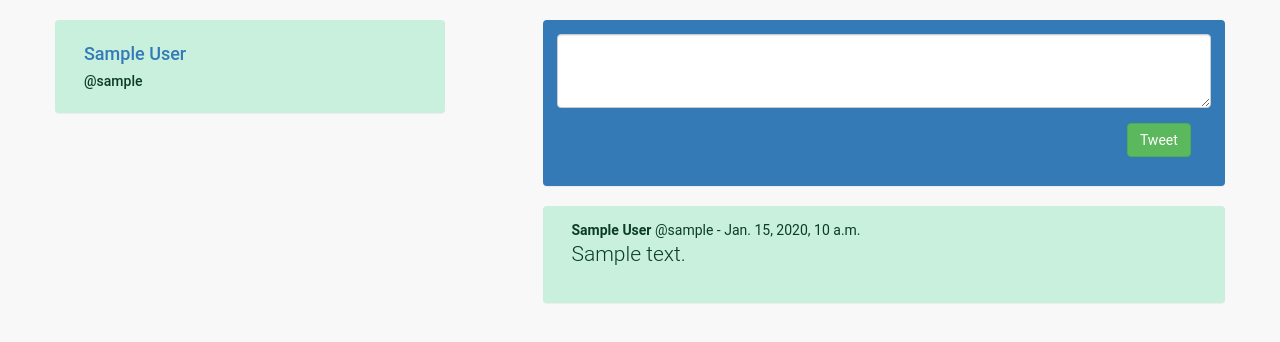
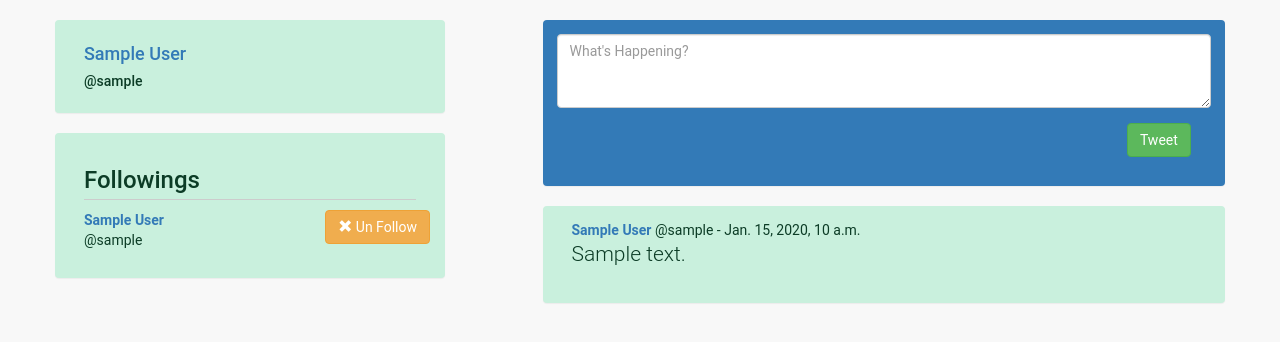
Before and after one commit to mainul098/Toucan, a Django app: page / in a window 1280 px wide. Shown: the part 50-392 px from the top of the page. Run offline with Django 3.2, Linux system fonts and the light colour scheme; a user stored in the database is signed in; tables that the repository leaves empty hold one stand-in row (values such as "Sample post"); some libraries are stand-ins or nearby versions.

Commit message:
add un follow option

```diff
--- a/twitter/templates/twitter/index.html
+++ b/twitter/templates/twitter/index.html
@@ -6,13 +6,45 @@
             <div class="col-md-4">
                 <div class="row">
                     <div class="col-md-12 panel">
-                        <div class="h4">
-                            <a href="{% url 'twitter:profile_user' user.id %}">
+                        {% if user_info %}
+                            <div class="h4">
+                                <a href="{% url 'twitter:profile_user' user_info.id %}"> {{ user_info.get_full_name }}</a>
+                            </div>
+                            <div class="h5">@{{ user_info.get_username }}</div>
+                        {% else %}
+                            <div class="h4">
+                                <a href="{% url 'twitter:profile_user' user.id %}">
                                 {{ user.get_full_name }}</a>
-                        </div>
-                        <div class="h5">@{{ user.get_username }}</div>
+                            </div>
+                            <div class="h5">@{{ user.get_username }}</div>
+                        {% endif %}
                     </div>
                 </div>
+                {% if followers %}
+                        <div class="row">
+                            <div class="col-md-12 panel">
+                                <div class="h3">Followings</div>
+                                    {% for follower in followers %}
+                                        <div class="row">
+                                            <div class="col-md-8">
+                                                <div class="row item">
+                                                    <div class="col-md-12">
+                                                        <a href="{% url 'twitter:profile_user' follower.id %}"><strong>{{ follower.get_full_name }} </strong> </a>
+                                                    </div>
+                                                    <div class="col-md-12">
+                                                        @{{ follower.get_username }}
+                                                    </div>
+                                                </div>
+                                            </div>
+                                            <div class="col-md-4">
+                                                <a class="btn btn-warning" href="{% url 'twitter:unfollow' follower.id %}"> <span class="glyphicon glyphicon-remove" aria-hidden="true"></span> Un Follow </a>
+                                            </div>
+                                        </div>
+
+                                    {% endfor %}
+                                </div>
+                        </div>
+                    {% endif %}
                 {% if candidate_follower %}
                     <div class="row">
                         <div class="col-md-12 panel">
@@ -22,7 +54,7 @@
                                         <div class="col-md-8">
                                             <div class="row item">
                                                 <div class="col-md-12">
-                                                    <strong>{{ follower.get_full_name }} </strong>
+                                                    <a href="{% url 'twitter:profile_user' follower.id %}"><strong>{{ follower.get_full_name }} </strong> </a>
                                                 </div>
                                                 <div class="col-md-12">
                                                     @{{ follower.get_username }}
@@ -30,7 +62,7 @@
                                             </div>
                                         </div>
                                         <div class="col-md-4">
-                                            <a class="btn btn-primary" href="{% url 'twitter:follow' follower.id %}"> Follow </a>
+                                            <a class="btn btn-primary" href="{% url 'twitter:follow' follower.id %}"> <span class="glyphicon glyphicon-ok" aria-hidden="true"></span> Follow </a>
                                         </div>
                                     </div>
 
@@ -46,7 +78,7 @@
                         {% csrf_token %}
                         <div class="form-group">
                             <div class="col-sm-12">
-                                <textarea id="id_content" name="content" rows="3" class="form-control" ></textarea>
+                                <textarea id="id_content" name="content" rows="3" class="form-control" placeholder="What's Happening?" ></textarea>
                             </div>
                         </div>
                         <div class="form-group">
@@ -60,7 +92,7 @@
                     {% for tweet in latest_tweets %}
                         <div class="row">
                             <div class="col-md-12 panel">
-                                <strong>{{ tweet.user.get_full_name }} </strong>  @{{ tweet.user }} - {{ tweet.modified_date}}
+                                <a href="{% url 'twitter:profile_user' tweet.user.id %}"> <strong>{{ tweet.user.get_full_name }} </strong> </a> @{{ tweet.user }} - {{ tweet.modified_date}}
                                 <div class="lead">{{ tweet.content }}</div>
                             </div>
                         </div>
--- a/twitter/views.py
+++ b/twitter/views.py
@@ -58,16 +58,28 @@ def index(request):
     if not request.user.is_authenticated():
         return render(request, 'twitter/login.html')
     else:
-        latest_tweets = Tweet.objects.filter(user__followers__user=request.user).order_by('-modified_date') | Tweet.objects.filter(user=request.user).order_by('-modified_date')
+        latest_tweets = Tweet.objects.filter(user__followers__user=request.user).order_by(
+            '-modified_date') | Tweet.objects.filter(user=request.user).order_by('-modified_date')
         candidate_follower = User.objects.exclude(followers__user=request.user).exclude(username=request.user.username)
-        return render(request, 'twitter/index.html', {'latest_tweets': latest_tweets, 'candidate_follower': candidate_follower})
+        context = {
+            'latest_tweets': latest_tweets,
+            'followers': User.objects.filter(followers__user=request.user),
+            'candidate_follower': candidate_follower
+        }
+
+        return render(request, 'twitter/index.html', context)
 
 
 @login_required(login_url='twitter:login_user')
 def profile(request, user_id):
     user = get_object_or_404(User, pk=user_id)
     latest_tweets = Tweet.objects.filter(user=user)
-    return render(request, 'twitter/index.html', {'latest_tweets': latest_tweets})
+
+    context = {
+        'latest_tweets': latest_tweets,
+        'user_info': user
+    }
+    return render(request, 'twitter/index.html', context)
 
 
 @login_required(login_url='twitter:login_user')
@@ -85,14 +97,16 @@ def create_tweet(request):
 @login_required(login_url='twitter:login_user')
 def add_follow(request, user_id):
     follower = get_object_or_404(User, pk=user_id)
-    follow = Follow(user =request.user, follower = follower)
+    follow = Follow(user=request.user, follower=follower)
     follow.save()
     return redirect('twitter:index')
 
 
 @login_required(login_url='twitter:login_user')
 def remove_follow(request, user_id):
-    follower = get_object_or_404(Follow, pk=user_id)
-    if follower.user == request.user:
+    follower = Follow.objects.get(follower_id=user_id, user=request.user)
+
+    if follower is not None:
         follower.delete()
+
     return redirect('twitter:index')
```
Also changed, not shown: toucan/static/style.css (line endings or trailing spaces).
